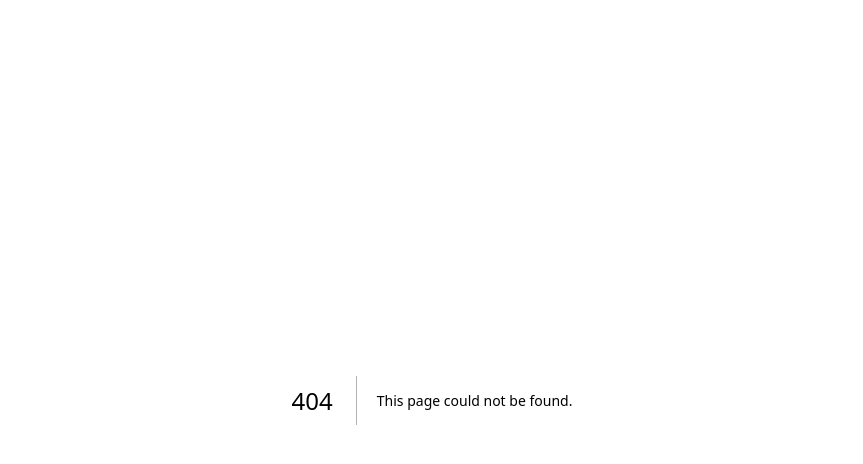
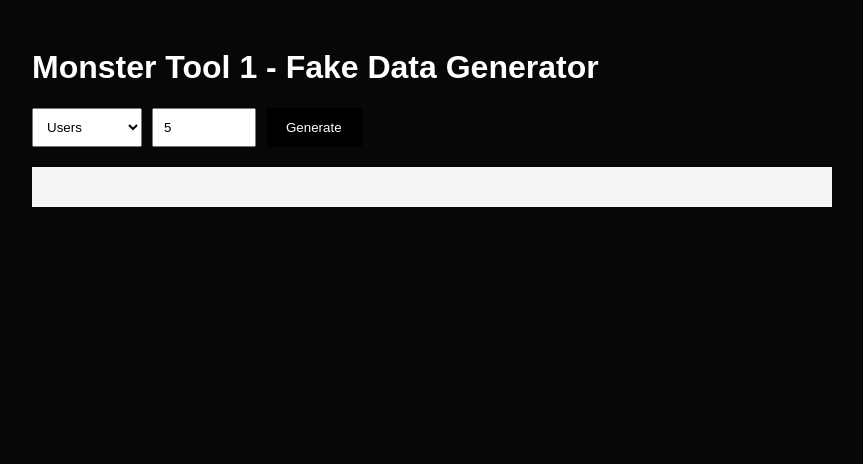
Before and after one commit to Ravs10/lorem-pro-tool, a Next.js app: page /fake-data-generator in a window 1280 px wide. Before the commit this address had no page. Shown: the top 464 px of the page, without its empty margins (208-1071 px from the left). Built offline with nearby package versions, Linux system fonts and the light colour scheme.

Commit message:
Add Fake Data Generator component

```diff
--- /dev/null
+++ b/app/fake-data-generator/page.js
@@ -0,0 +1,38 @@
+"use client";
+import { useState } from 'react';
+
+export default function FakeDataGenerator() {
+  const [count, setCount] = useState(5);
+  const [type, setType] = useState('users');
+  const [data, setData] = useState('');
+
+  const generate = () => {
+    let result = [];
+    for(let i=0; i<count; i++){
+      if(type === 'users'){
+        result.push({ id: i+1, name: `User ${i+1}`, email: `user${i+1}@example.com`, phone: `+91 9${Math.floor(100000000 + Math.random()*900000000)}` });
+      } else if(type === 'products'){
+        result.push({ id: i+1, product: `Product ${i+1}`, price: `$${(Math.random()*100).toFixed(2)}`, stock: Math.floor(Math.random()*100) });
+      } else {
+        result.push({ id: i+1, company: `Company ${i+1}`, city: ['Mumbai','Delhi','Pune','Noida'][Math.floor(Math.random()*4)], gst: `22AAAAA0000A1Z${i}` });
+      }
+    }
+    setData(JSON.stringify(result, null, 2));
+  };
+
+  return (
+    <div style={{padding:'20px', maxWidth:'800px', margin:'auto', fontFamily:'sans-serif'}}>
+      <h1>Monster Tool 1 - Fake Data Generator</h1>
+      <div style={{display:'flex', gap:'10px', marginBottom:'20px'}}>
+        <select value={type} onChange={e=>setType(e.target.value)} style={{padding:'10px'}}>
+          <option value="users">Users</option>
+          <option value="products">Products</option>
+          <option value="companies">Companies</option>
+        </select>
+        <input type="number" value={count} onChange={e=>setCount(e.target.value)} style={{padding:'10px', width:'80px'}} />
+        <button onClick={generate} style={{padding:'10px 20px', background:'black', color:'white', border:'none', cursor:'pointer'}}>Generate</button>
+      </div>
+      <pre style={{background:'#f5f5f5', padding:'20px', overflow:'auto', whiteSpace:'pre-wrap'}}>{data}</pre>
+    </div>
+  )
+}
```
